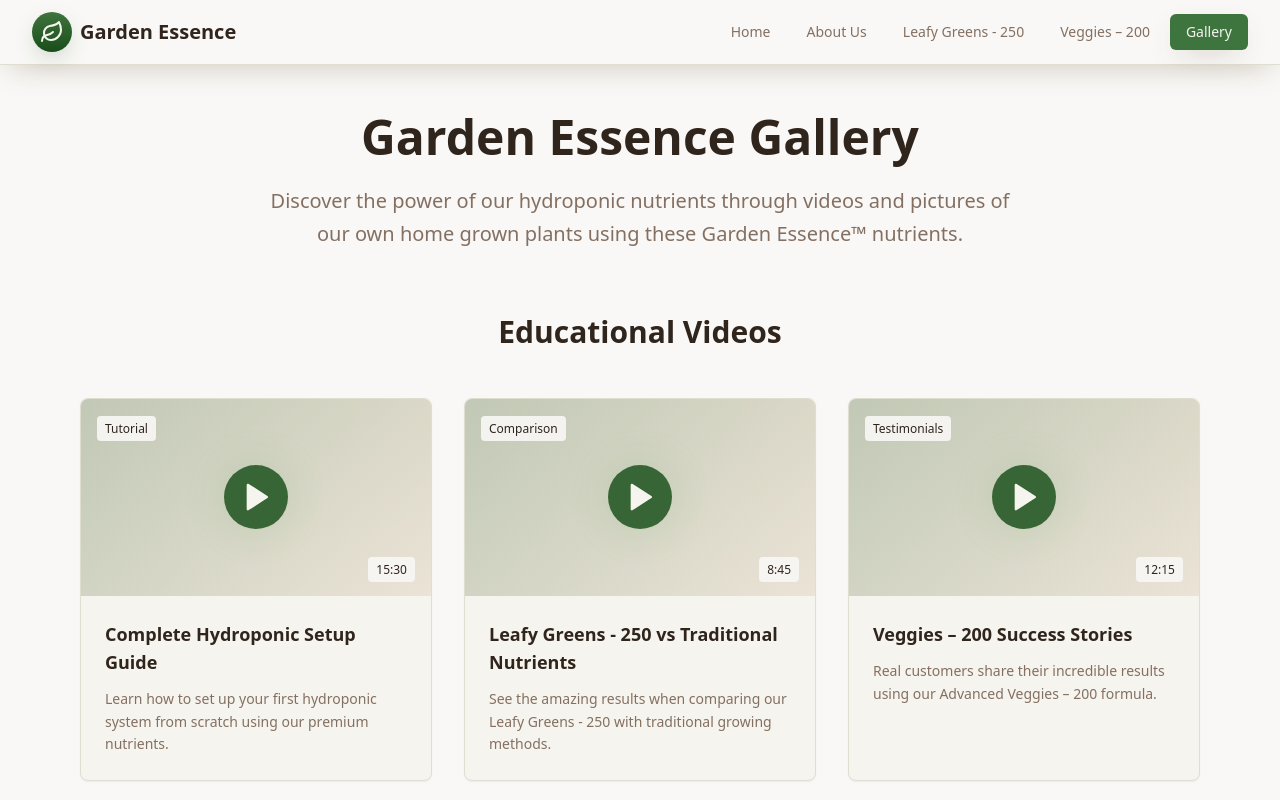
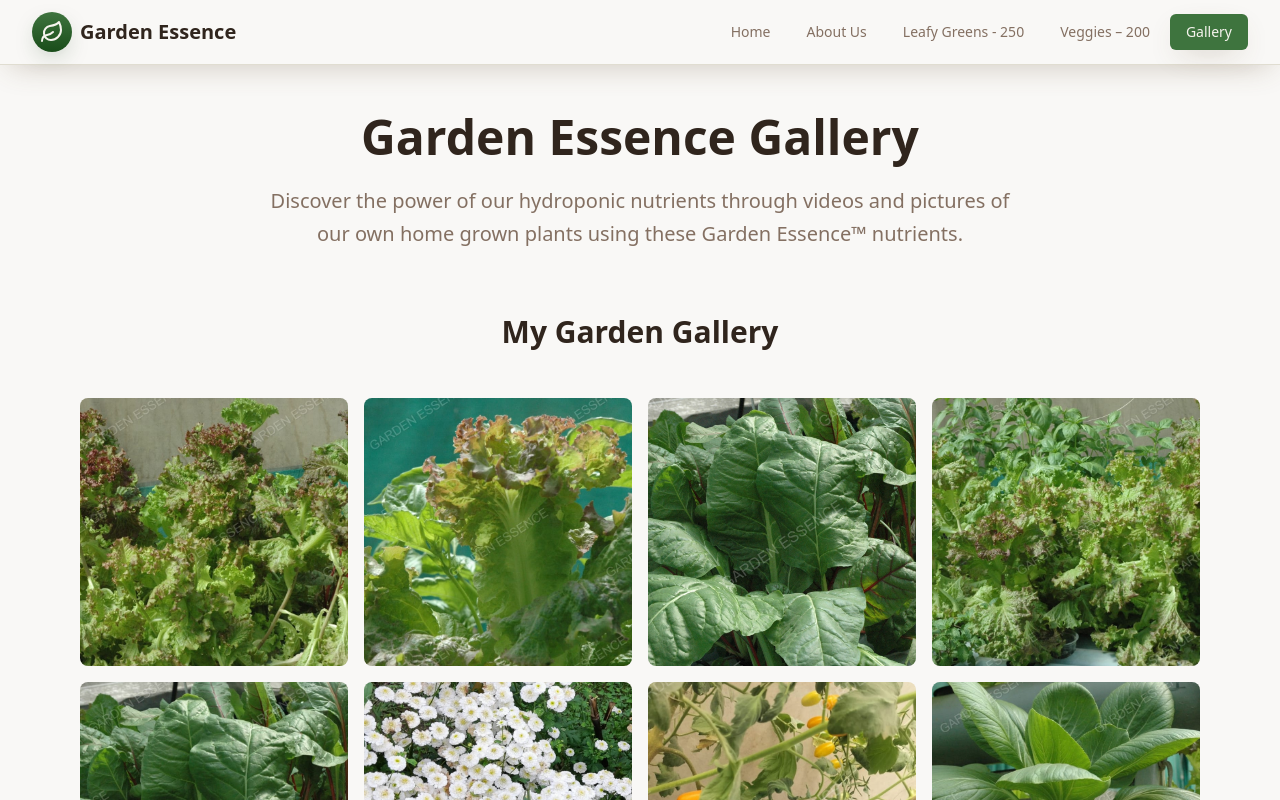
Before and after one commit to VedantNagar/garden-essence, a React (Vite) app: page /gallery in a window 1280 px wide. Shown: the top 800 px of the page. Built offline with nearby package versions, Linux system fonts and the light colour scheme.

Commit message:
Comment out the Educational Videos section in Gallery component

```diff
--- a/src/pages/Gallery.tsx
+++ b/src/pages/Gallery.tsx
@@ -28,7 +28,7 @@ const Gallery = () => {
         </div>
 
         {/* Educational Videos */}
-        <div className="mb-16">
+{/*         <div className="mb-16">
           <h2 className="text-3xl font-bold text-center text-foreground mb-12">
             Educational Videos
           </h2>
@@ -69,7 +69,7 @@ const Gallery = () => {
               </Card>
             ))}
           </div>
-        </div>
+        </div> */}
 
         {/* My Garden Gallery - Aligned Grid */}
         <div className="mb-16">
```
